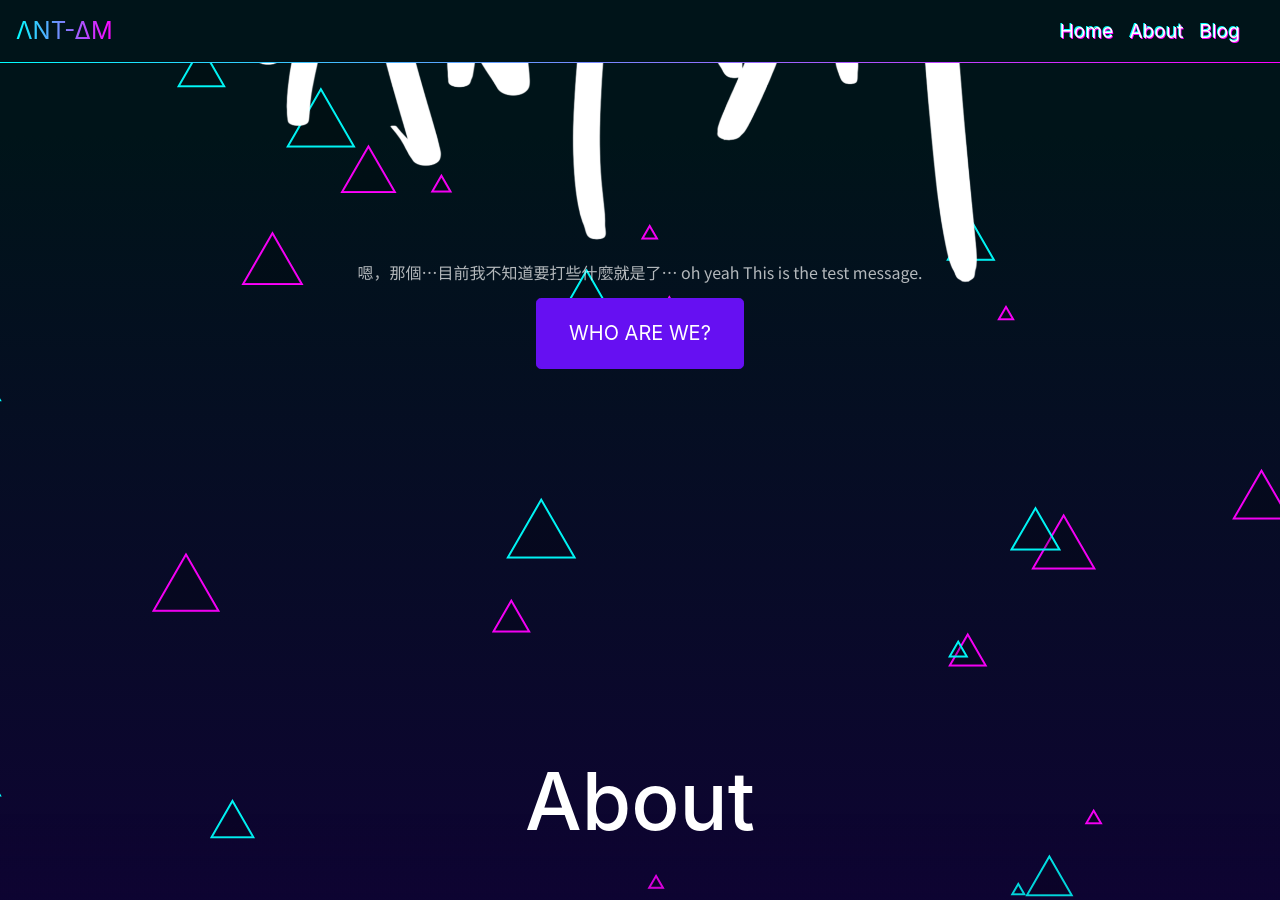
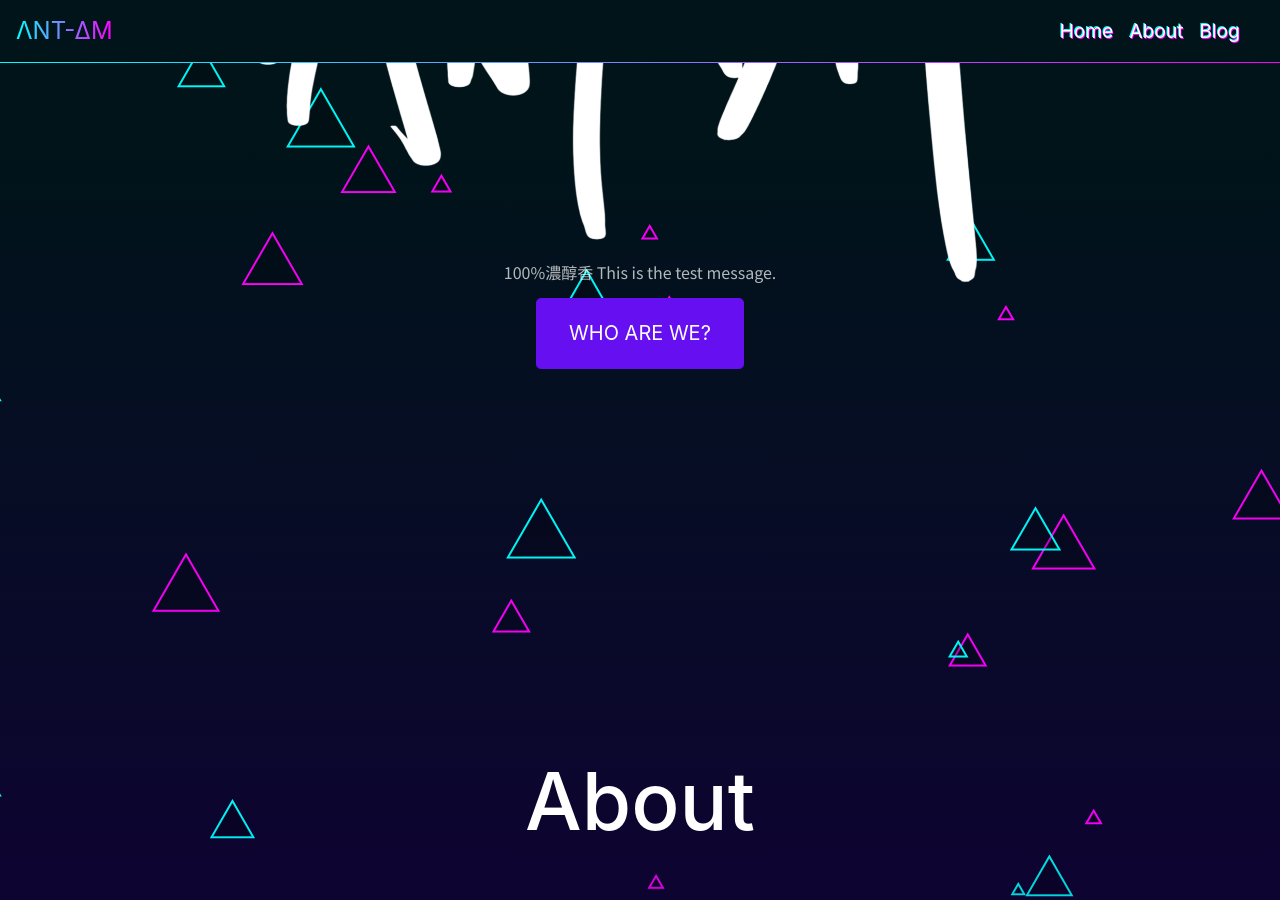
Before and after one commit to ant-dm/ant-dm.github.io, a Jekyll site: the page built from index.md, in a window 1280 px wide and 900 px high, scrolled down 317 px. Built offline with Jekyll 4.4.1, drawn with Linux system fonts in a browser that asks for light colours.

Commit message:
Update index.md

```diff
--- a/index.md
+++ b/index.md
@@ -6,6 +6,5 @@ layout: home
 title: ΛNΤ-ΔM Production
 permalink: /index.html
 ---
-嗯，那個...目前我不知道要打些什麼就是了...
-oh yeah
+100%濃醇香
 This is the test message.
```
